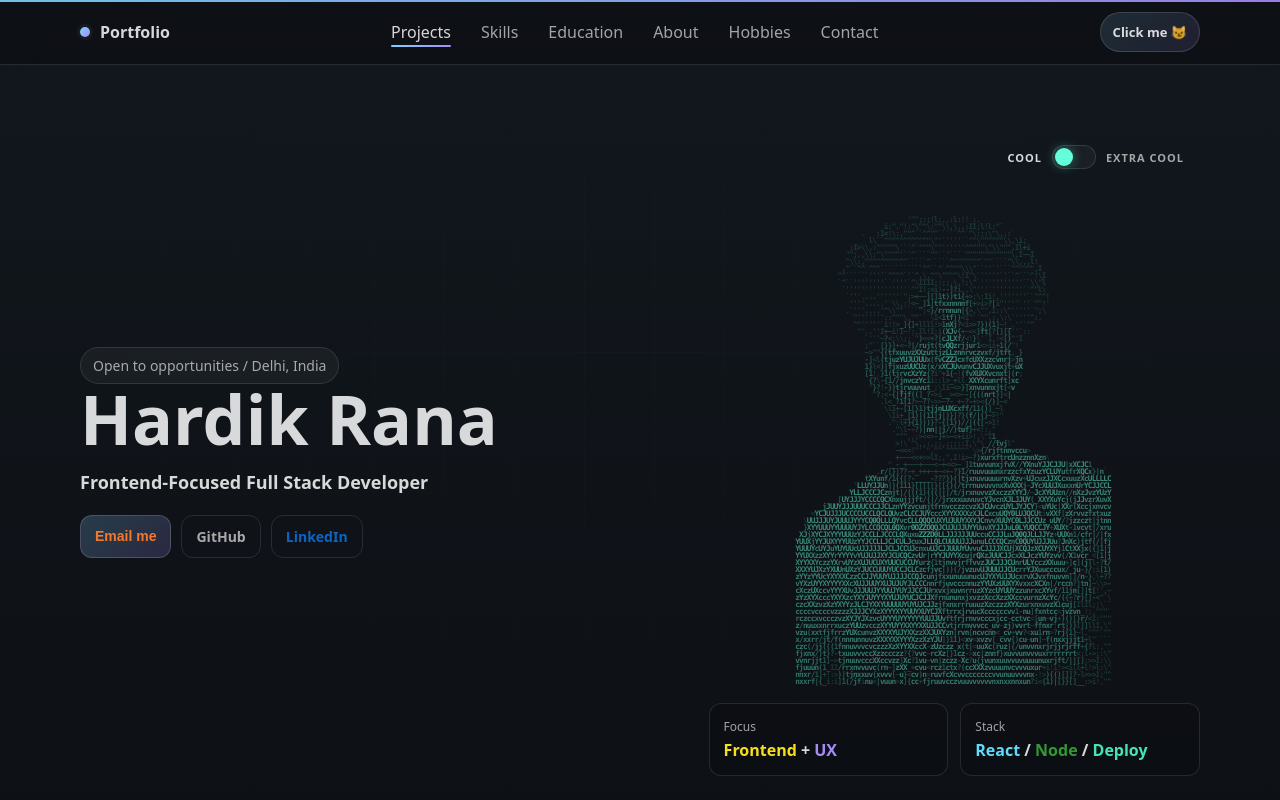
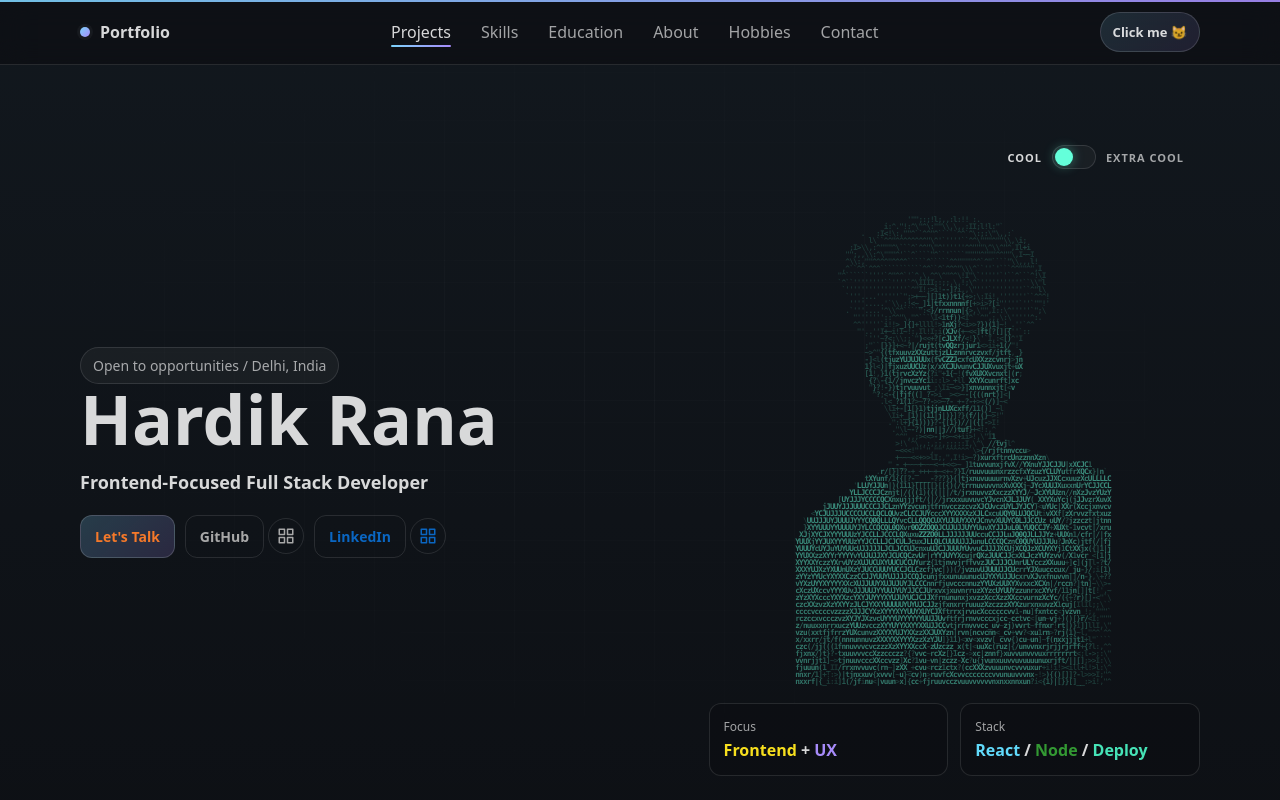
Before and after one commit to ONE01001/portfolio-v1, a React (Vite) app: page / in a window 1280 px wide. Shown: the top 800 px of the page. Built offline with nearby package versions, Linux system fonts and the light colour scheme.

Commit message:
feat: implement interactive ASCII-styled avatar component and integrate into hero section with visual assets , generated or code added

```diff
--- a/src/components/AsciiAvatar.tsx
+++ b/src/components/AsciiAvatar.tsx
@@ -26,9 +26,7 @@ function clamp(value: number, min: number, max: number) {
   return Math.max(min, Math.min(max, value));
 }
 
-function mix(a: number, b: number, t: number) {
-  return a + (b - a) * t;
-}
+
 
 function colorFor(alpha: number, accent: number, depth: number, time: number, isPopArtMode?: boolean) {
   if (isPopArtMode) {
--- a/src/sections/Hero.tsx
+++ b/src/sections/Hero.tsx
@@ -2,9 +2,10 @@ import { motion, useReducedMotion, useScroll, useTransform } from "framer-motion
 import { useEffect, useMemo, useRef, useState } from "react";
 import gsap from "gsap";
 import { PROFILE, TECH_COLORS } from "../content";
-import headshot from "../assets/headshot.jpeg";
 // import newHeadshot from "../assets/new_headshot.jpg";
 import newHeadshotPng from "../assets/new_headshot.png";
+import githubQr from "../assets/github-qr.png";
+import linkedinQr from "../assets/linkedin-qr.png";
 import { AsciiAvatar } from "../components/AsciiAvatar";
 
 type Props = {
@@ -13,6 +14,7 @@ type Props = {
 
 export function Hero({ onEmail }: Props) {
   const [isPopArtMode, setIsPopArtMode] = useState(false);
+  const [activeQr, setActiveQr] = useState<string | null>(null);
   const reduce = useReducedMotion();
   const accentRef = useRef<HTMLDivElement | null>(null);
   const accentScrollRef = useRef<HTMLDivElement | null>(null);
@@ -86,19 +88,20 @@ export function Hero({ onEmail }: Props) {
             animate={reduce ? {} : { opacity: 1, y: 0 }}
             transition={{ duration: 0.65, delay: 0.15, ease: [0.22, 1, 0.36, 1] }}
           >
-            <motion.button
+            <motion.a
               className="btn btn-primary"
-              type="button"
-              onClick={onEmail}
+              href={`mailto:${PROFILE.email}`}
+              title={PROFILE.email}
               whileHover={reduce ? {} : { y: -1 }}
               whileTap={reduce ? {} : { scale: 0.98 }}
               data-cursor="link"
               style={{ color: "#F5792A" }}
             >
-              Email me
-            </motion.button>
+              Let's Talk
+            </motion.a>
 
             {PROFILE.socials.github ? (
+              <div style={{ display: 'flex', alignItems: 'center', gap: '4px' }}>
                 <motion.a
                   className="btn btn-ghost"
                   href={PROFILE.socials.github}
@@ -111,8 +114,20 @@ export function Hero({ onEmail }: Props) {
                 >
                   GitHub
                 </motion.a>
+                <motion.button
+                  className="btn btn-ghost"
+                  onClick={() => setActiveQr('github')}
+                  whileHover={{ scale: 1.1 }}
+                  whileTap={{ scale: 0.95 }}
+                  style={{ padding: '8px', color: '#A8A8A8', borderRadius: '50%' }}
+                  title="Show QR Code"
+                >
+                  <svg width="18" height="18" viewBox="0 0 24 24" fill="none" stroke="currentColor" strokeWidth="2" strokeLinecap="round" strokeLinejoin="round"><rect x="3" y="3" width="7" height="7"></rect><rect x="14" y="3" width="7" height="7"></rect><rect x="14" y="14" width="7" height="7"></rect><rect x="3" y="14" width="7" height="7"></rect></svg>
+                </motion.button>
+              </div>
             ) : null}
             {PROFILE.socials.linkedin ? (
+              <div style={{ display: 'flex', alignItems: 'center', gap: '4px' }}>
                 <motion.a
                   className="btn btn-ghost"
                   href={PROFILE.socials.linkedin}
@@ -125,6 +140,17 @@ export function Hero({ onEmail }: Props) {
                 >
                   LinkedIn
                 </motion.a>
+                <motion.button
+                  className="btn btn-ghost"
+                  onClick={() => setActiveQr('linkedin')}
+                  whileHover={{ scale: 1.1 }}
+                  whileTap={{ scale: 0.95 }}
+                  style={{ padding: '8px', color: '#0A66C2', borderRadius: '50%' }}
+                  title="Show QR Code"
+                >
+                  <svg width="18" height="18" viewBox="0 0 24 24" fill="none" stroke="currentColor" strokeWidth="2" strokeLinecap="round" strokeLinejoin="round"><rect x="3" y="3" width="7" height="7"></rect><rect x="14" y="3" width="7" height="7"></rect><rect x="14" y="14" width="7" height="7"></rect><rect x="3" y="14" width="7" height="7"></rect></svg>
+                </motion.button>
+              </div>
             ) : null}
           </motion.div>
         </div>
@@ -213,6 +239,51 @@ export function Hero({ onEmail }: Props) {
           </div>
         </div>
       </div>
+      <div className="bg-drift" />
+      {activeQr && (
+        <div
+          onClick={() => setActiveQr(null)}
+          style={{
+            position: 'fixed',
+            inset: 0,
+            background: 'rgba(0,0,0,0.6)',
+            backdropFilter: 'blur(10px)',
+            zIndex: 9999,
+            display: 'flex',
+            alignItems: 'center',
+            justifyContent: 'center',
+            cursor: 'pointer'
+          }}
+        >
+          <motion.div
+            initial={{ scale: 0.9, opacity: 0 }}
+            animate={{ scale: 1, opacity: 1 }}
+            transition={{ type: "spring", stiffness: 300, damping: 25 }}
+            style={{
+              background: 'var(--panel)',
+              border: '1px solid var(--border)',
+              padding: '24px',
+              borderRadius: '24px',
+              boxShadow: '0 20px 60px rgba(0,0,0,0.5)',
+              display: 'flex',
+              flexDirection: 'column',
+              alignItems: 'center',
+              gap: '16px'
+            }}
+            onClick={(e) => e.stopPropagation()}
+          >
+            <img
+              src={activeQr === 'github' ? githubQr : linkedinQr}
+              alt="QR Code"
+              style={{ width: '240px', height: '240px', borderRadius: '12px', background: 'white', padding: '8px' }}
+            />
+            <div style={{ fontWeight: 600, fontSize: '18px' }}>
+              {activeQr === 'github' ? 'Scan for GitHub' : 'Scan for LinkedIn'}
+            </div>
+            <button className="btn btn-primary" onClick={() => setActiveQr(null)}>Close</button>
+          </motion.div>
+        </div>
+      )}
     </section>
   );
 }
```
Also changed, not shown: src/assets/github-qr.png (added), src/assets/linkedin-qr.png (added). Lines whose indentation alone changed are shown as unchanged.
